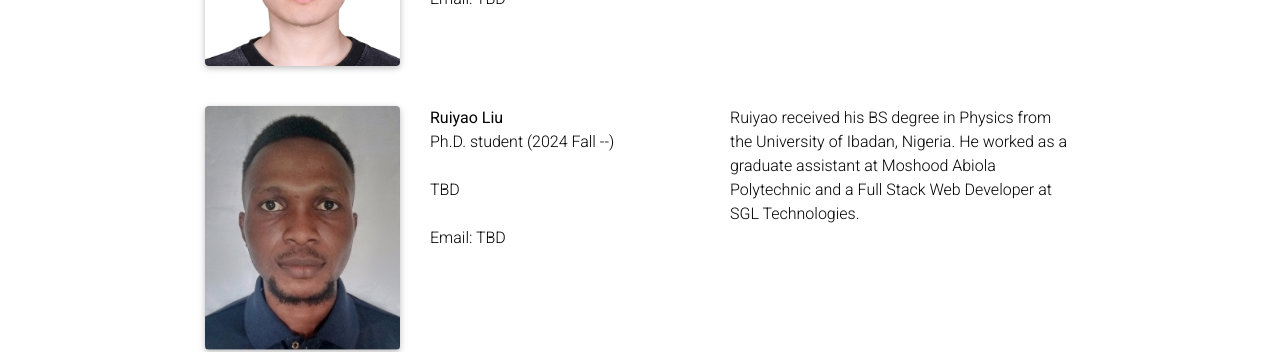
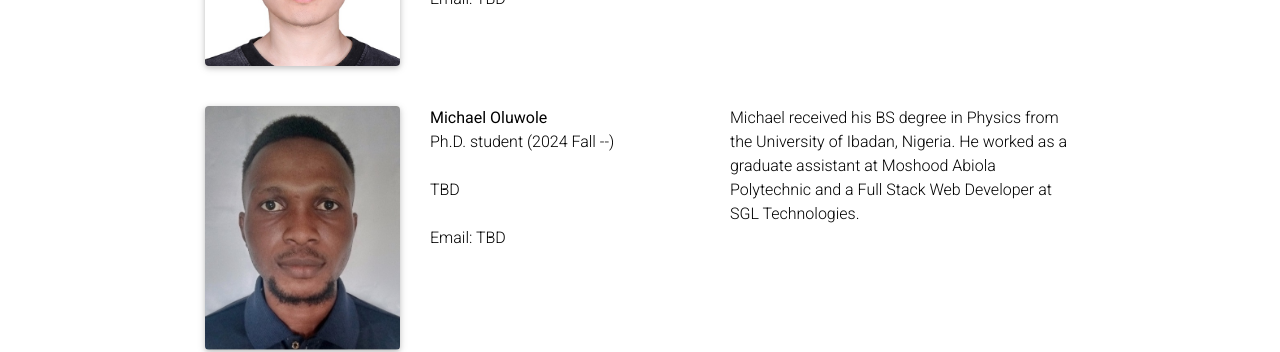
Before and after one commit to chenxiunt/chenxiunt.github.io, a Jekyll site: the page built from _pages/people.md, in a window 1280 px wide and 900 px high, scrolled down 1172 px. Shown: the part 152-504 px from the top of the window. Built offline with Jekyll 4.4.1, drawn with Linux system fonts in a browser that asks for light colours; comment, search, counter and statistics services are not loaded; a style sheet for code colours, icons or effects is not loaded.

Commit message:
Update people.md

```diff
--- a/_pages/people.md
+++ b/_pages/people.md
@@ -88,14 +88,14 @@ I am fortunate to work with several bright students:
         <img class="img-fluid rounded z-depth-1" src="{{ '/assets/img/people/Oluwole.jpg' | relative_url }}" alt="" title="Ruiyao Liu"/>
     </div>
     <div class="col-sm-4">
-        <b>Ruiyao Liu</b> <br>
+        <b>Michael Oluwole</b> <br>
         Ph.D. student (2024 Fall --) <br><br>
         TBD <br><br>
         Email: TBD <br>
 
     </div>
     <div class="col-sm-5">
-        Ruiyao received his BS degree in Physics from the University of Ibadan, Nigeria. He worked as a graduate assistant at Moshood Abiola Polytechnic and a Full Stack Web Developer at SGL Technologies.
+        Michael received his BS degree in Physics from the University of Ibadan, Nigeria. He worked as a graduate assistant at Moshood Abiola Polytechnic and a Full Stack Web Developer at SGL Technologies.
     </div>
 </div>
 <br>
```
